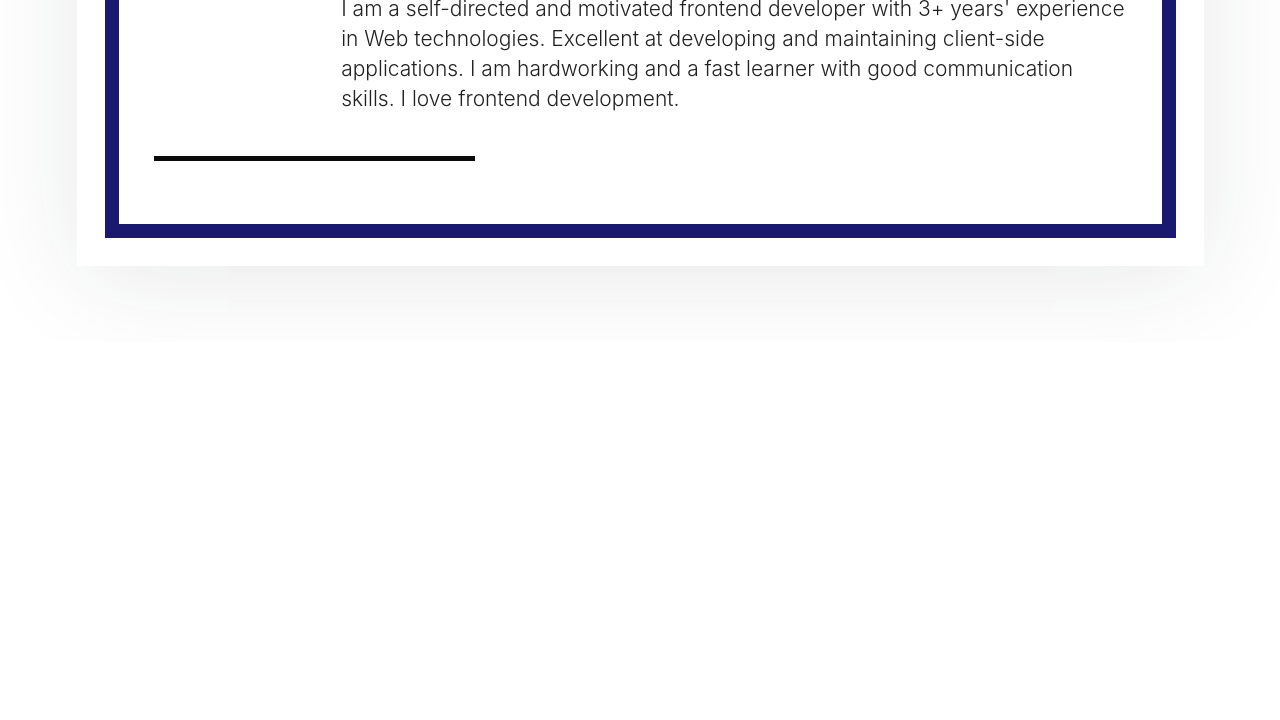
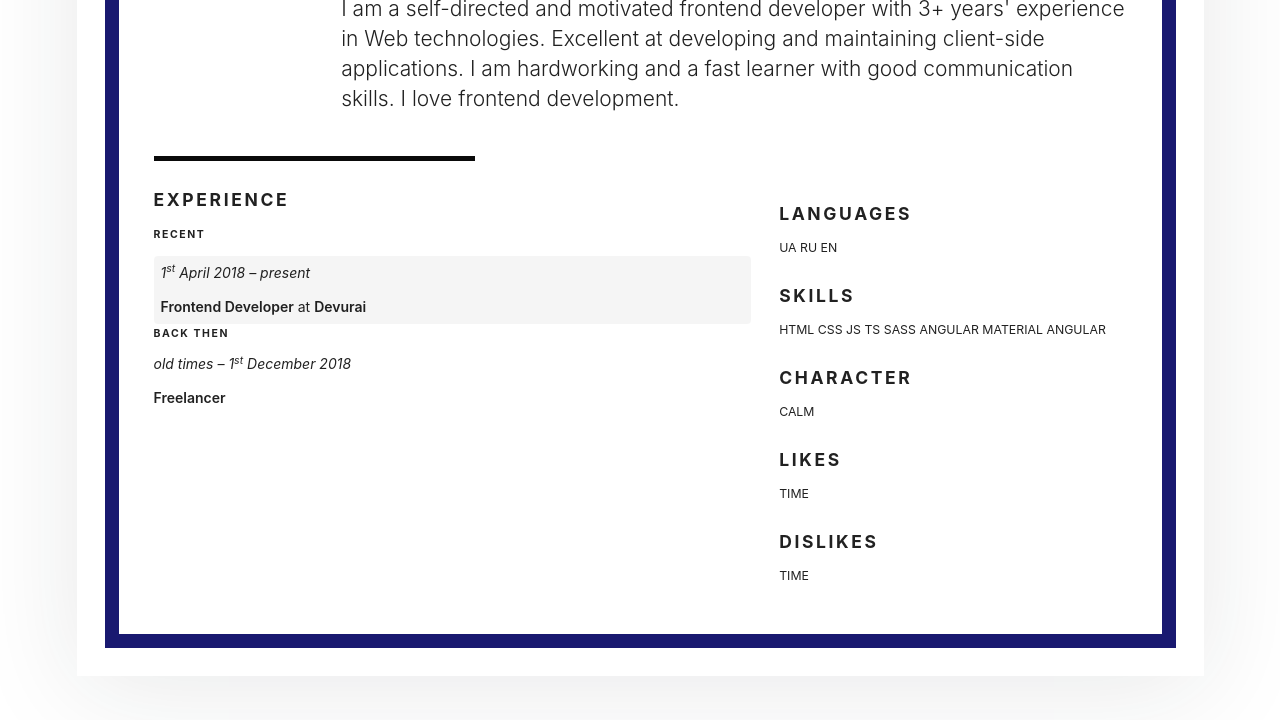
Before and after one commit to sleptsov/homepage, a plain HTML site: page index.html in a window 1280 px wide. Shown: the part 344-1064 px from the top of the page. Before the commit the page ends 800 px from the top, so only its background shows below. Drawn offline with Linux system fonts and the light colour scheme.

Commit message:
Add secondary content (closes #13)

```diff
--- a/index.html
+++ b/index.html
@@ -55,17 +55,39 @@
           </div>
           <div class="row">
             <div class="ten wide column">
-              <!-- Experience -->
+              <h3>Experience</h3>
+              <h6>Recent</h6>
+              <li class="highlighted">
+                <p><em>1<sup>st</sup> April 2018 – present</em></p>
+                <p><strong>Frontend Developer</strong> at <strong>Devurai</strong></p>
+              </li>
+              <h6>Back then</h6>
+              <li>
+                <p><em>old times &ndash; 1<sup>st</sup> December 2018</em></p>
+                <p><strong>Freelancer</strong></p>
+              </li>
             </div>
             <div class="six wide column">
-              <!-- Languages -->
-              <!-- Skills -->
-              <!-- Character -->
-              <!-- Likes -->
-              <!-- Dislikes -->
-              <!-- Wants -->
-              <!-- Education -->
-              <!-- Articles -->
+              <section>
+                <h3>Languages</h3>
+                <p class="tags small">UA RU EN</p>
+              </section>
+              <section>
+                <h3>Skills</h3>
+                <p class="tags small">HTML CSS JS TS SASS ANGULAR MATERIAL ANGULAR </p>
+              </section>
+              <section>
+                <h3>Character</h3>
+                <p class="tags small">CALM</p>
+              </section>
+              <section>
+                <h3>Likes</h3>
+                <p class="tags small">TIME</p>
+              </section>
+              <section>
+                <h3>Dislikes</h3>
+                <p class="tags small">TIME</p>
+              </section>
             </div>
           </div>
         </div>
```
